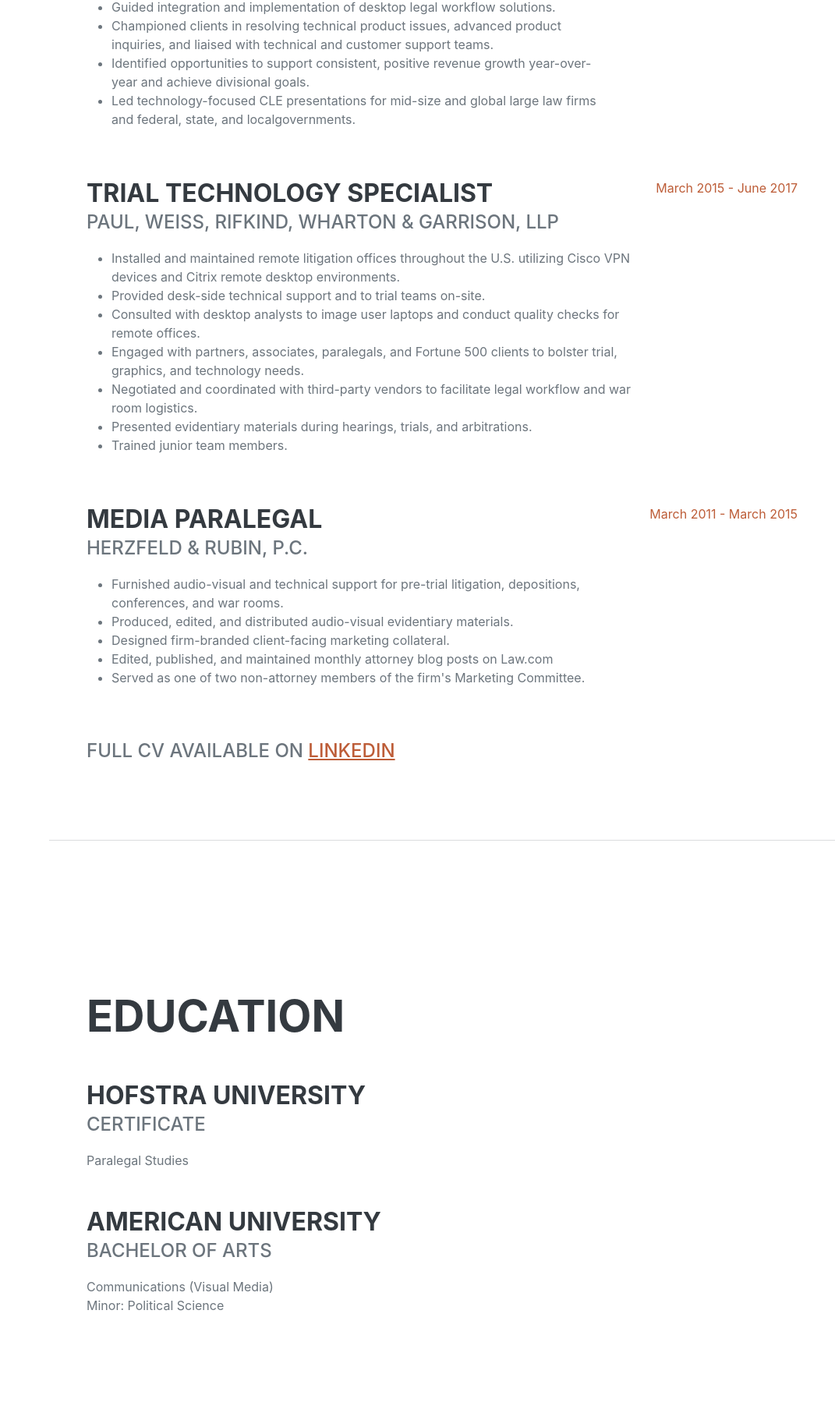
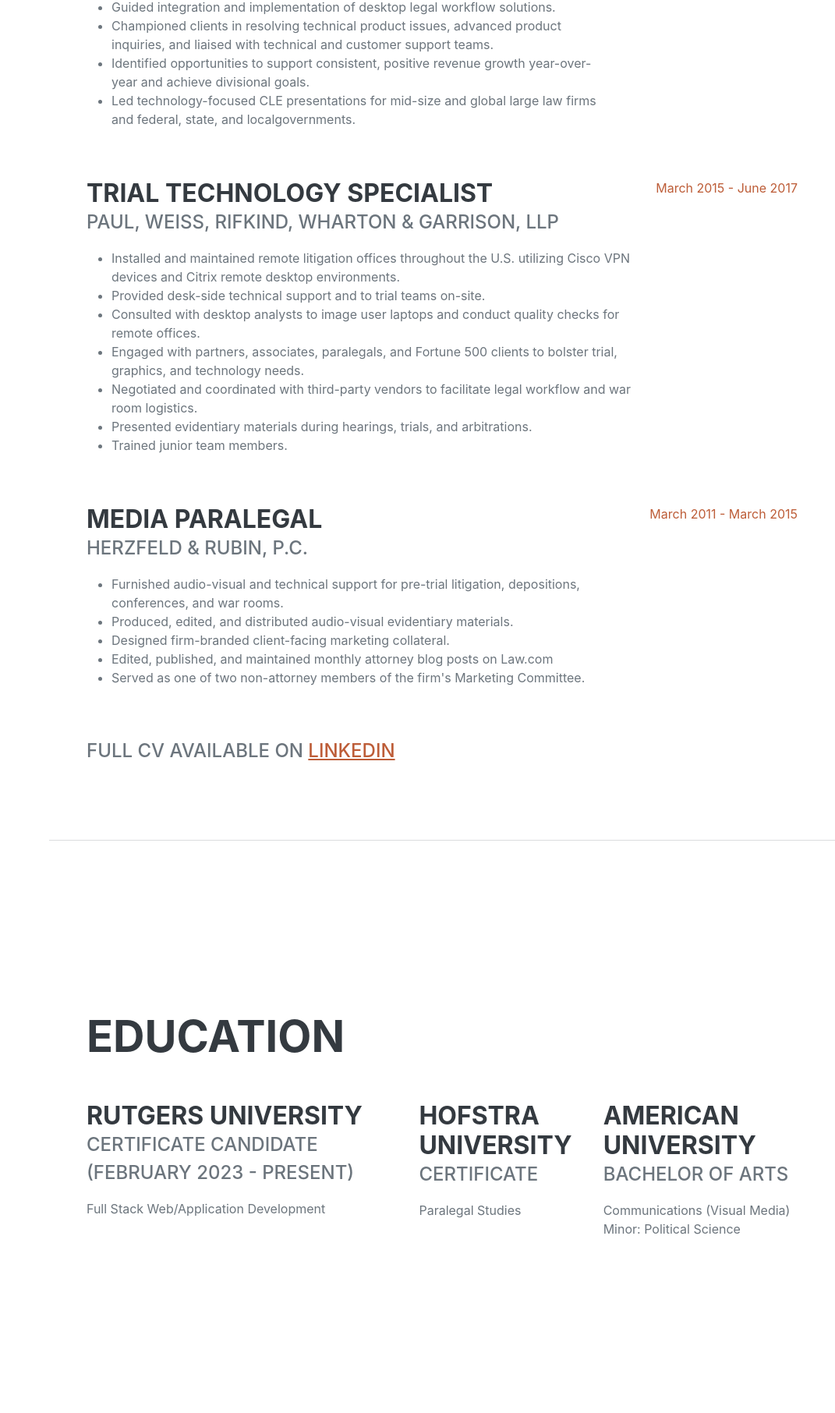
Before and after one commit to ejseader/flask_resume, a Flask app: page / in a window 1280 px wide. Shown: the part 1234-3046 px from the top of the page at 78% size, without its empty margins (209-1280 px from the left). Run offline with Flask 2, Linux system fonts and the light colour scheme; some libraries are stand-ins or nearby versions; some web fonts are replaced.

Commit message:
Edited Education

```diff
--- a/templates/index.html
+++ b/templates/index.html
@@ -54,7 +54,6 @@
                         <a class="social-icon" href="https://linkedin.com/in/ejseader" target="_blank"><i class="fab fa-linkedin-in"></i></a>
                         <a class="social-icon" href="https://github.com/hebrewzzi" target="_blank"><i class="fab fa-github"></i></a>
                         <a class="social-icon" href="https://twitter.com/ericseadertr" target="_blank"><i class="fab fa-twitter"></i></a>
-                        <a class="social-icon" href="https://calendly.com/ejseader" target="_blank"><i class="fa-regular fa-calendar-days"></i></a>
                     </div>
                 </div>
             </section>
@@ -115,6 +114,12 @@
             <section class="resume-section" id="education">
                 <div class="resume-section-content">
                     <h2 class="mb-5">Education</h2>
+                    <div class="d-flex flex-column flex-md-row justify-content-between mb-5">
+                        <div class="flex-grow-1">
+                            <h3 class="mb-0">Rutgers University</h3>
+                            <div class="subheading mb-3">Certificate Candidate (February 2023 - Present)</div>
+                            <div>Full Stack Web/Application Development</div>
+                        </div>
                     <div class="d-flex flex-column flex-md-row justify-content-between mb-5">
                         <div class="flex-grow-1">
                             <h3 class="mb-0">Hofstra University</h3>
```
